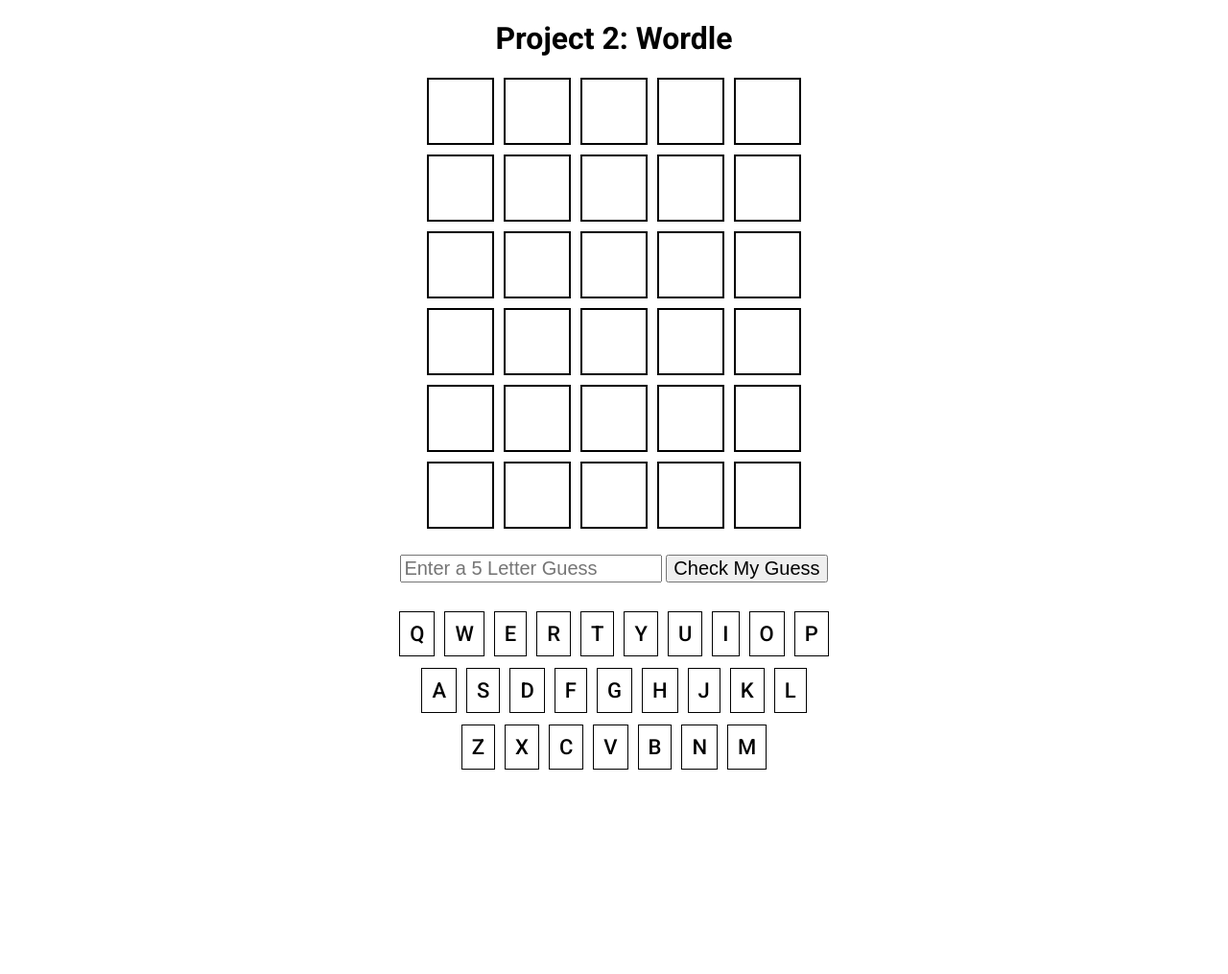
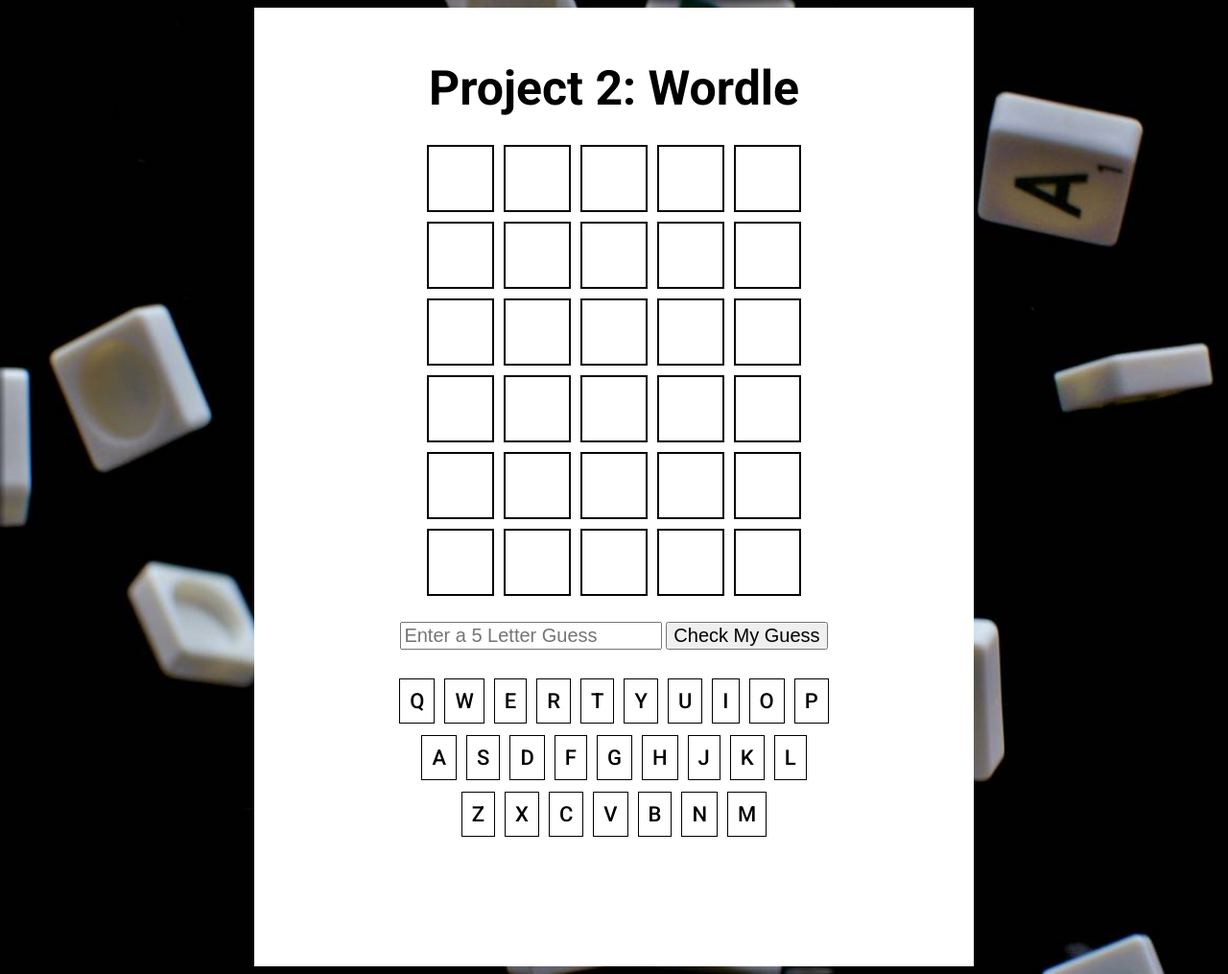
Before and after one commit to SamFarrington-tufts/p2, a plain HTML site: page index.html in a window 1280 px wide. Shown: the whole page at 96% size. Before the commit the page ends 895 px from the top, so only its background shows below. Drawn offline with Linux system fonts and the light colour scheme; no server answers.

Commit message:
Add files via upload

```diff
--- a/styles.css
+++ b/styles.css
@@ -1,12 +1,29 @@
-/*Font for everything*/
-body{font-family: 'Roboto', sans-serif;}
+/*Font for everything, centers everything inside vertically and horizontally,
+  adds a background image*/
+body{
+    font-family: 'Roboto', sans-serif;
+    display: flex;
+    justify-content: center;
+    align-items: center;
+    min-height: 100vh;
+    background-image: url(background.jpg);
+    background-size: cover;
+    }
+
+body h1{
+    margin: 30px;
+    font-size: 50px;
+}
 
 /*Centers everything on the page and sets a max width*/
 #wrapper{
     display: block;
-    max-width: 600px;
     margin: 0 auto;
     text-align: center;
+    background-color: #ffffff;
+    padding: 25px;
+    width: 700px;
+    min-width: 600px;
 }
 
 /*Creates a 5x6 grid with 10px gaps*/
@@ -93,7 +110,7 @@
     margin: 0 auto;
     width: 340px;
     padding: 10px;
-    margin-top: 15px;
+    margin: 20px 0;
 }
 
 /*Hover effect for the resart button*/
```
